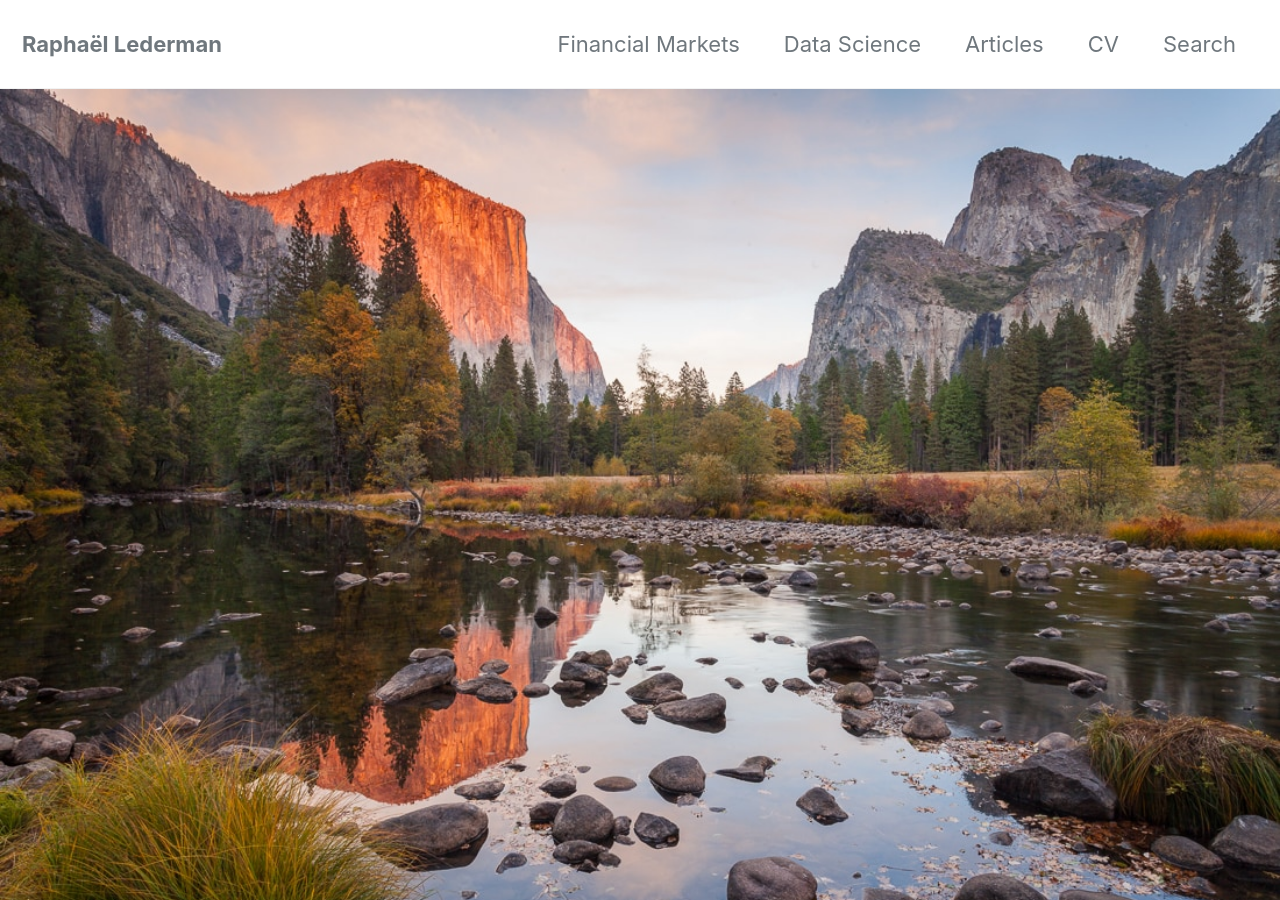
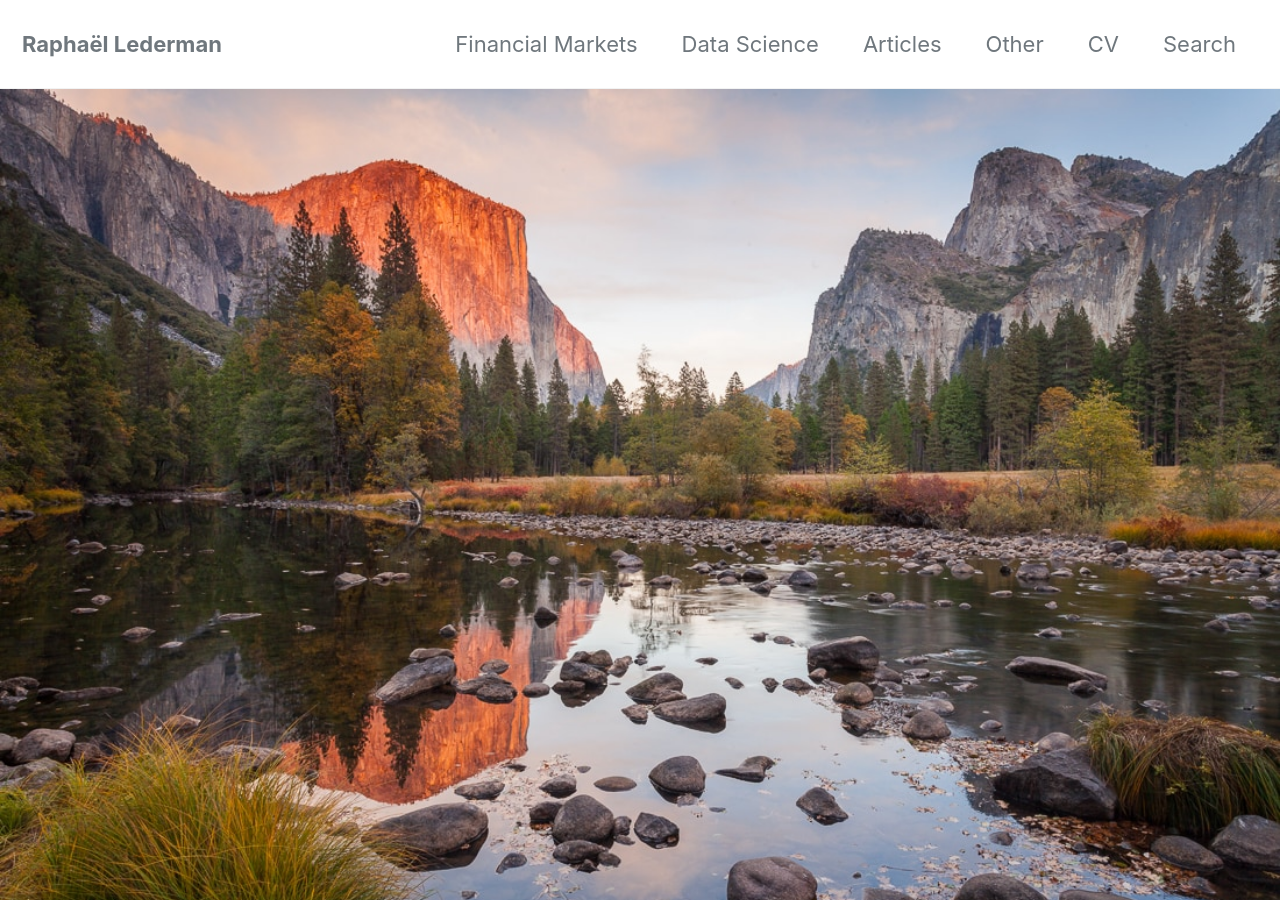
Before and after one commit to RaphaelLederman/RaphaelLederman.github.io, a Jekyll site: the page built from index.md, in a window 1280 px wide and 900 px high. Built offline with Jekyll 4.4.1, drawn with Linux system fonts in a browser that asks for light colours; cached includes are drawn as plain includes; our own code applies the rules of GitHub Pages for plain Markdown files.

Commit message:
Update other

```diff
--- a/_data/navigation.yml
+++ b/_data/navigation.yml
@@ -9,6 +9,9 @@ main:
   - title: "Articles"
     url: /articles/
 
+  - title: "Other"
+    url: /other/
+
   - title: "CV"
     url: /cv/
 
```
Also changed, not shown: 1 other file.
